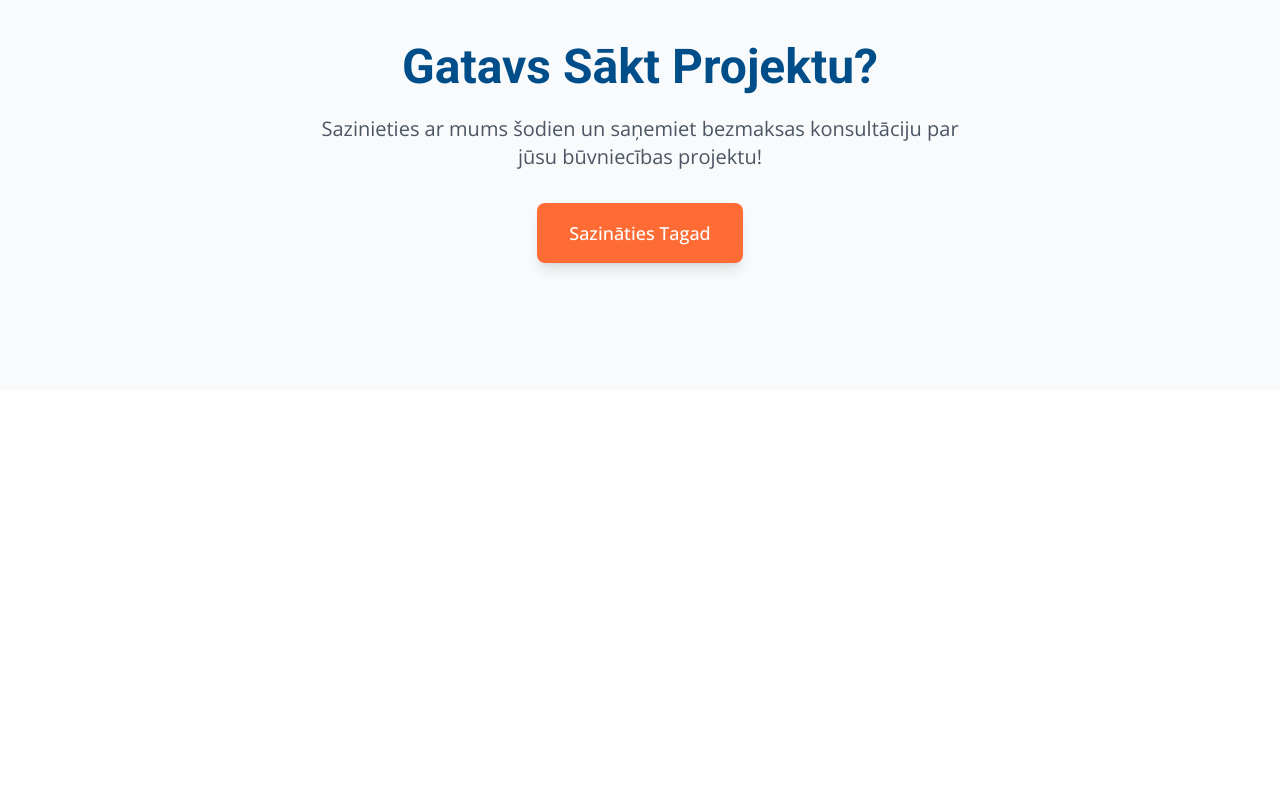
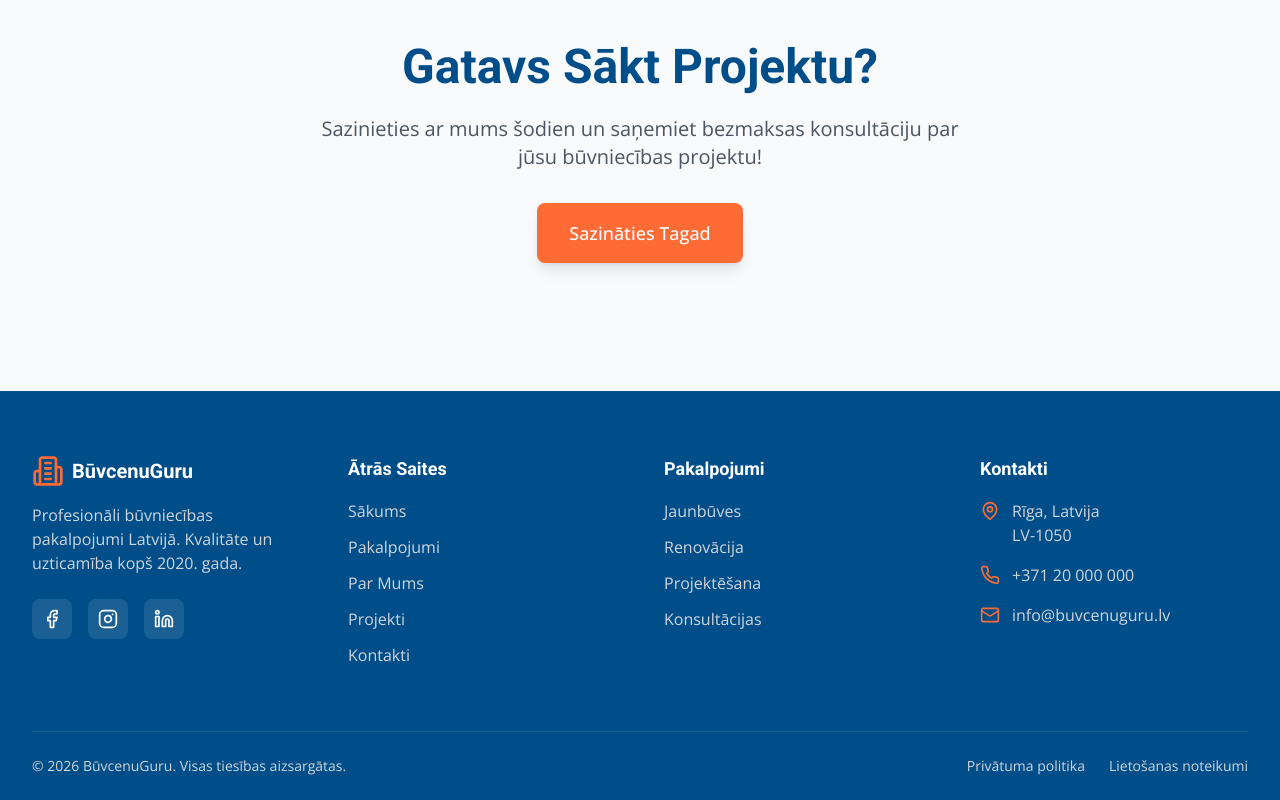
Before and after one commit to ojayWillow/construction-frontend, a Next.js app: page / in a window 1280 px wide. Shown: the part 1237-2037 px from the top of the page. Before the commit the page ends 1628 px from the top, so only its background shows below. Built offline with nearby package versions, Linux system fonts and the light colour scheme.

Commit message:
Phase 2.3: Add Footer to layout

```diff
--- a/app/layout.tsx
+++ b/app/layout.tsx
@@ -2,6 +2,7 @@ import type { Metadata } from "next";
 import { Roboto, Open_Sans } from "next/font/google";
 import "./globals.css";
 import { Header } from "@/components/sections/Header";
+import { Footer } from "@/components/sections/Footer";
 
 const roboto = Roboto({
   weight: ['400', '500', '700'],
@@ -34,6 +35,7 @@ export default function RootLayout({
         <div className="pt-20"> {/* Add padding to account for fixed header */}
           {children}
         </div>
+        <Footer />
       </body>
     </html>
   );
```
